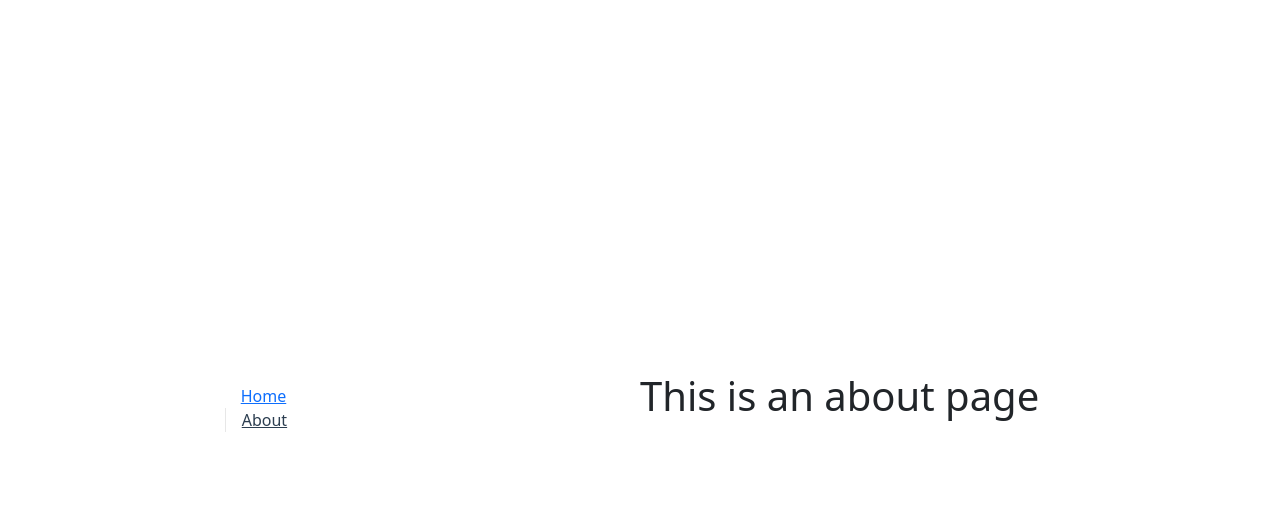
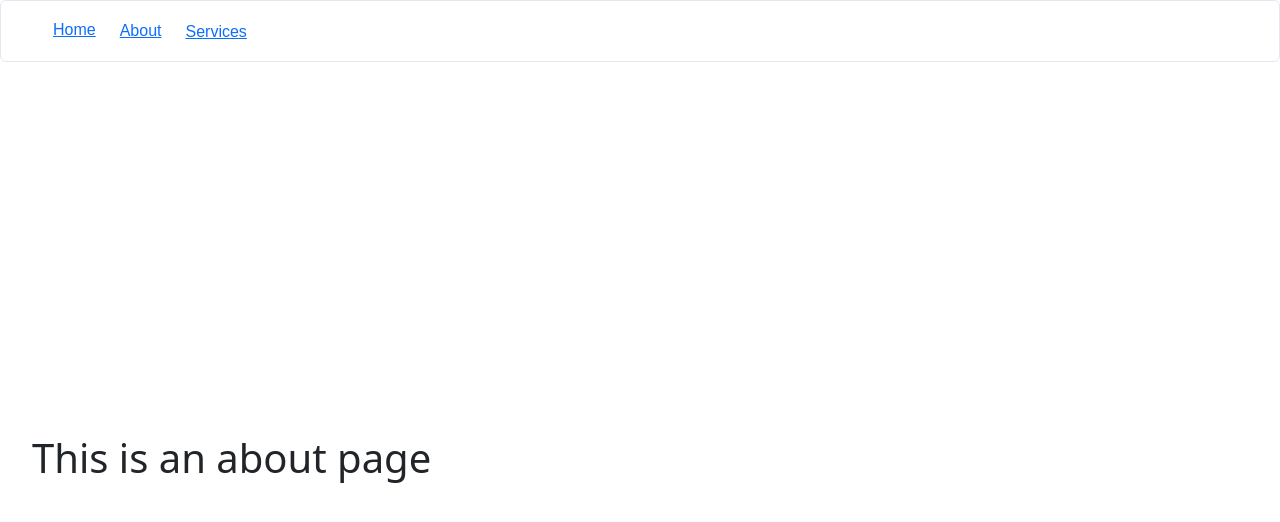
Before and after one commit to nur-hafiz/funeral-client, a Vue app: page /about in a window 1280 px wide. Shown: the top 522 px of the page. Built offline with nearby package versions, Linux system fonts and the light colour scheme; a web font is replaced by a local one.

Commit message:
WIP home page and some types

```diff
--- a/src/App.vue
+++ b/src/App.vue
@@ -1,81 +1,52 @@
+<template>
+      <Menubar :model="items" id="navbar">
+          <template #item="{ item, props, hasSubmenu }">
+              <router-link v-if="item.route" v-slot="{ href, navigate }" :to="item.route" custom>
+                  <a v-ripple :href="href" v-bind="props.action" @click="navigate">
+                      <span :class="item.icon" />
+                      <span class="ml-2">{{ item.label }}</span>
+                  </a>
+              </router-link>
+              <a v-else v-ripple :href="item.url" :target="item.target" v-bind="props.action">
+                  <span :class="item.icon" />
+                  <span class="ml-2">{{ item.label }}</span>
+                  <span v-if="hasSubmenu" class="pi pi-fw pi-angle-down ml-2" />
+              </a>
+          </template>
+      </Menubar>
+
+    <main>
+        <RouterView />
+    </main>
+</template>
+
 <script setup lang="ts">
 import { RouterLink, RouterView } from 'vue-router'
-import HelloWorld from './components/HelloWorld.vue'
+import Menubar from 'primevue/menubar';
+import { ref } from "vue";
+
+const items = ref([
+    {
+        label: 'Home',
+        route: '/'
+    },
+        {
+        label: 'About',
+        route: '/about'
+    },
+    {
+        label: 'Services',
+        icon: 'pi pi-link',
+        items: [
+            {
+                label: 'Packages',
+                route: '/packages'
+            },
+            {
+                label: 'Services',
+                route: '/services'
+            }
+        ]
+    },
+]);
 </script>
-
-<template>
-  <header>
-    <div class="wrapper">
-      <nav>
-        <RouterLink to="/">Home</RouterLink>
-        <RouterLink to="/about">About</RouterLink>
-      </nav>
-    </div>
-  </header>
-
-  <RouterView />
-</template>
-
-<style scoped>
-header {
-  line-height: 1.5;
-  max-height: 100vh;
-}
-
-.logo {
-  display: block;
-  margin: 0 auto 2rem;
-}
-
-nav {
-  width: 100%;
-  font-size: 12px;
-  text-align: center;
-  margin-top: 2rem;
-}
-
-nav a.router-link-exact-active {
-  color: var(--color-text);
-}
-
-nav a.router-link-exact-active:hover {
-  background-color: transparent;
-}
-
-nav a {
-  display: inline-block;
-  padding: 0 1rem;
-  border-left: 1px solid var(--color-border);
-}
-
-nav a:first-of-type {
-  border: 0;
-}
-
-@media (min-width: 1024px) {
-  header {
-    display: flex;
-    place-items: center;
-    padding-right: calc(var(--section-gap) / 2);
-  }
-
-  .logo {
-    margin: 0 2rem 0 0;
-  }
-
-  header .wrapper {
-    display: flex;
-    place-items: flex-start;
-    flex-wrap: wrap;
-  }
-
-  nav {
-    text-align: left;
-    margin-left: -1rem;
-    font-size: 1rem;
-
-    padding: 1rem 0;
-    margin-top: 1rem;
-  }
-}
-</style>
--- a/src/assets/base.css
+++ /dev/null
@@ -1,86 +0,0 @@
-/* color palette from <https://github.com/vuejs/theme> */
-:root {
-  --vt-c-white: #ffffff;
-  --vt-c-white-soft: #f8f8f8;
-  --vt-c-white-mute: #f2f2f2;
-
-  --vt-c-black: #181818;
-  --vt-c-black-soft: #222222;
-  --vt-c-black-mute: #282828;
-
-  --vt-c-indigo: #2c3e50;
-
-  --vt-c-divider-light-1: rgba(60, 60, 60, 0.29);
-  --vt-c-divider-light-2: rgba(60, 60, 60, 0.12);
-  --vt-c-divider-dark-1: rgba(84, 84, 84, 0.65);
-  --vt-c-divider-dark-2: rgba(84, 84, 84, 0.48);
-
-  --vt-c-text-light-1: var(--vt-c-indigo);
-  --vt-c-text-light-2: rgba(60, 60, 60, 0.66);
-  --vt-c-text-dark-1: var(--vt-c-white);
-  --vt-c-text-dark-2: rgba(235, 235, 235, 0.64);
-}
-
-/* semantic color variables for this project */
-:root {
-  --color-background: var(--vt-c-white);
-  --color-background-soft: var(--vt-c-white-soft);
-  --color-background-mute: var(--vt-c-white-mute);
-
-  --color-border: var(--vt-c-divider-light-2);
-  --color-border-hover: var(--vt-c-divider-light-1);
-
-  --color-heading: var(--vt-c-text-light-1);
-  --color-text: var(--vt-c-text-light-1);
-
-  --section-gap: 160px;
-}
-
-@media (prefers-color-scheme: dark) {
-  :root {
-    --color-background: var(--vt-c-black);
-    --color-background-soft: var(--vt-c-black-soft);
-    --color-background-mute: var(--vt-c-black-mute);
-
-    --color-border: var(--vt-c-divider-dark-2);
-    --color-border-hover: var(--vt-c-divider-dark-1);
-
-    --color-heading: var(--vt-c-text-dark-1);
-    --color-text: var(--vt-c-text-dark-2);
-  }
-}
-
-*,
-*::before,
-*::after {
-  box-sizing: border-box;
-  margin: 0;
-  font-weight: normal;
-}
-
-body {
-  min-height: 100vh;
-  color: var(--color-text);
-  background: var(--color-background);
-  transition:
-    color 0.5s,
-    background-color 0.5s;
-  line-height: 1.6;
-  font-family:
-    Inter,
-    -apple-system,
-    BlinkMacSystemFont,
-    'Segoe UI',
-    Roboto,
-    Oxygen,
-    Ubuntu,
-    Cantarell,
-    'Fira Sans',
-    'Droid Sans',
-    'Helvetica Neue',
-    sans-serif;
-  font-size: 15px;
-  text-rendering: optimizeLegibility;
-  -webkit-font-smoothing: antialiased;
-  -moz-osx-font-smoothing: grayscale;
-}
--- a/src/assets/main.css
+++ b/src/assets/main.css
@@ -1,35 +1,7 @@
-@import './base.css';
-
-#app {
-  max-width: 1280px;
-  margin: 0 auto;
-  padding: 2rem;
-  font-weight: normal;
+main {
+ padding: 0 2rem;
 }
 
-a,
-.green {
-  text-decoration: none;
-  color: hsla(160, 100%, 37%, 1);
-  transition: 0.4s;
-  padding: 3px;
+#navbar ul {
+    margin-bottom: 0;
 }
-
-@media (hover: hover) {
-  a:hover {
-    background-color: hsla(160, 100%, 37%, 0.2);
-  }
-}
-
-@media (min-width: 1024px) {
-  body {
-    display: flex;
-    place-items: center;
-  }
-
-  #app {
-    display: grid;
-    grid-template-columns: 1fr 1fr;
-    padding: 0 2rem;
-  }
-}
--- /dev/null
+++ b/src/composables/useMedias.ts
@@ -0,0 +1,16 @@
+import axios from "axios";
+const url = 'https://api.hafiz.dev/wp-json/wp/v2/media/'
+import type Media from '@/types/Media.ts'
+
+export const useMedias = () => {
+    const api = {
+        getMediaByID: async(id: number): Promise<Media> => {
+            const { data } = await axios(url + id)
+            return data
+        }
+    }
+
+    return {
+        api
+    }
+}
--- /dev/null
+++ b/src/composables/usePages.ts
@@ -0,0 +1,15 @@
+import axios from "axios";
+const url = 'https://api.hafiz.dev/wp-json/wp/v2/pages/?slug='
+
+export const usePages = () => {
+    const api = {
+        getPageBySlug: async (slug: string) => { // Define return type as Promise<ServiceType[]>
+            const { data } = await axios(url + slug);
+            if (data.length > 0) return data[0]
+        }
+    }
+
+    return {
+        api
+    }
+}
--- a/src/main.ts
+++ b/src/main.ts
@@ -1,6 +1,7 @@
 import './assets/main.css'
 import 'primevue/resources/themes/aura-light-green/theme.css'
 import 'bootstrap/dist/css/bootstrap.min.css'
+import PrimeVue from "primevue/config"
 import { createApp } from 'vue'
 import { createPinia } from 'pinia'
 
@@ -8,7 +9,7 @@ import App from './App.vue'
 import router from './router'
 
 const app = createApp(App)
-
+app.use(PrimeVue);
 app.use(createPinia())
 app.use(router)
 
--- /dev/null
+++ b/src/types/Home.ts
@@ -0,0 +1,7 @@
+import type { Page } from './Page'
+
+export type Home = Page & {
+  acf: {
+    square_header_image: number
+  }
+}
--- /dev/null
+++ b/src/types/Media.ts
@@ -0,0 +1,30 @@
+export type Media = {
+    id: number;
+    date: string;
+    guid: {
+      rendered: string;
+    };
+    modified: string;
+    status: string;
+    type: string;
+    link: string;
+    title: {
+      rendered: string;
+    };
+    description: {
+      rendered: string;
+    };
+    caption: {
+      rendered: string;
+    };
+    alt_text: string;
+    media_type: string;
+    media_details: {
+      width: number;
+      height: number;
+      file: string;
+      filesize: number;
+      sizes: Record<string, unknown>;
+    };
+    source_url: string;
+  };
--- a/src/views/Home.vue
+++ b/src/views/Home.vue
@@ -1,19 +1,61 @@
 <template>
-    <h1>Welcome to Funeral Service</h1>
+    <div class="row pt-5">
+        <div class="col-6">
+            <h1 class="display-1">{{ home.acf?.page_title }}</h1>
+            <p class="display-5">{{ home.acf?.page_sub_title }}</p>
+        </div>
+        <div class="header-images col-6 position-relative">
+            <img class="position-absolute" v-if="herobanner.guid" :src="herobanner.guid.rendered" :alt="herobanner.alt_text">
+            <img class="position-absolute" v-if="heroSquareImage.guid" :src="heroSquareImage.guid.rendered" :alt="heroSquareImage.alt_text">
+        </div>
+    </div>
     <Service v-for="service in services" :key="service.id" :service="service"/>
 </template>
 
 <script setup lang="ts">
-import { ref, onMounted } from 'vue';
+import { ref, reactive, onMounted } from 'vue';
 import { useServices } from '@/composables/useServices'
+import { usePages } from '@/composables/usePages'
+import { useMedias } from '@/composables/useMedias'
 import Service from './home/Service.vue';
 import type { Service as ServiceType } from '@/types/Services.ts'
+import type { Home } from '@/types/Home.ts'
+import type { Media } from '@/types/Media.ts'
 
 const { api } = useServices()
+const useMedia = useMedias()
+const usePage = usePages()
+const home = reactive({}) as Home
+const herobanner = reactive({}) as Media;
+const heroSquareImage = reactive({}) as Media;
 
 const services = ref<ServiceType[]>([])
 
 onMounted(async () => {
+    Object.assign(home, await usePage.api.getPageBySlug('home'))
+    Object.assign(herobanner, await useMedia.api.getMediaByID(home.featured_media))
+    Object.assign(heroSquareImage, await useMedia.api.getMediaByID(home.acf.square_header_image))
     services.value = await api.getAll()
 })
 </script>
+
+<style scoped>
+.header-images {
+    height: 700px;
+
+    img {
+        height: 400px;
+        top: 10px;
+    }
+
+    img:first-child {
+        right: 30px;
+    }
+
+    img:last-child {
+        right: 0;
+        border: 15px solid white;
+        top: 200px;
+    }
+}
+</style>
```
Also changed, not shown: src/types/Page.ts (added, +22 -0 lines).
